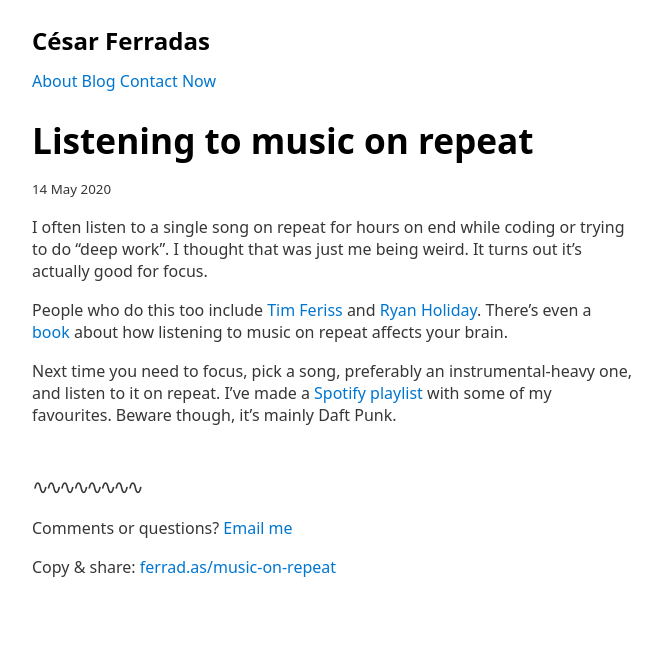
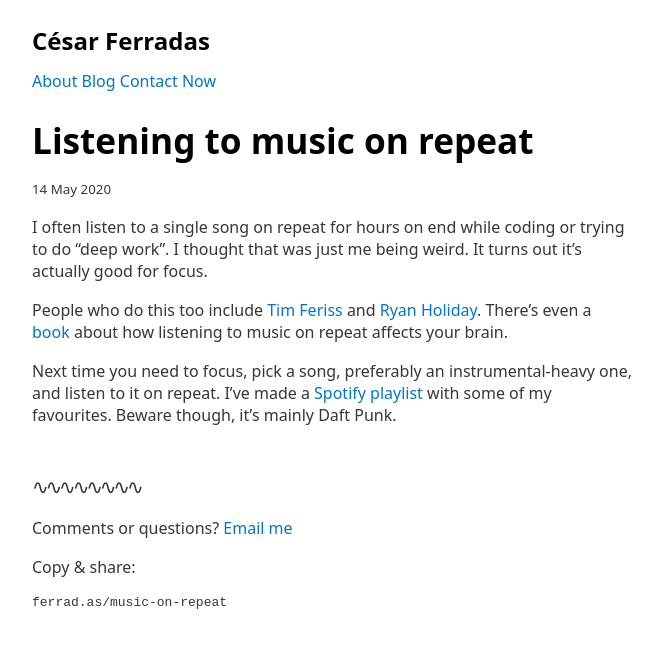
Before and after one commit to cesarferradas/ferrad.as, a Jekyll site: the page built from _posts/2020-05-14-music-on-repeat.md, in a window 1280 px wide. Shown: the top 648 px of the page, without its empty margins (308-970 px from the left). Built offline with Jekyll 4.4.1, drawn with Linux system fonts in a browser that asks for light colours.

Commit message:
edit footer

```diff
--- a/_layouts/post.html
+++ b/_layouts/post.html
@@ -12,6 +12,6 @@ layout: default
     Comments or questions? <a href="{{ '/contact' | absolute_url }}">Email me</a>
   </p>
   <p>
-    Copy & share: <a>ferrad.as{{ page.url }}</a>
+    Copy & share: <pre>ferrad.as{{ page.url }}</pre>
   </p>
 </div>
```
